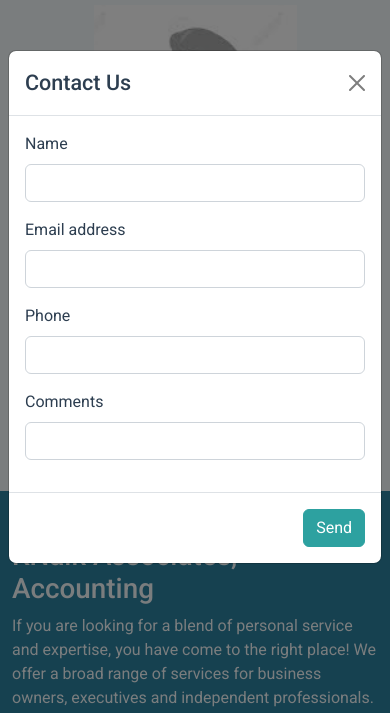
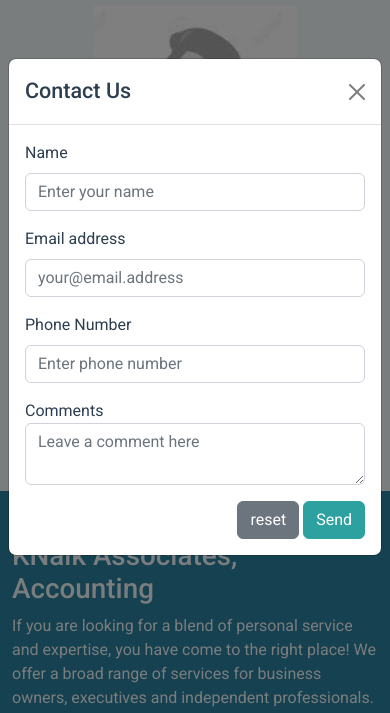
Before and after one commit to SPATKA/CpaSite, a Gatsby site in the folder Client/: page / in a window 390 px wide. Both pictures are taken after a click on the button "Schedule a Consultation". Shown: the part 115-828 px from the top of the page. Built offline with nearby package versions, Linux system fonts and the light colour scheme; Gatsby itself is replaced by a stand-in of ours.

Commit message:
+ form phone number validation

```diff
--- a/Client/src/components/contact-us-modal.js
+++ b/Client/src/components/contact-us-modal.js
@@ -2,12 +2,13 @@ import * as React from "react"
 import Button from "react-bootstrap/Button"
 import Modal from "react-bootstrap/Modal"
 import Form from "react-bootstrap/Form"
+import FormPage from "./formPage"
 
 const ContactUsModel = props => {
   return (
     <Modal
       {...props}
-      size="lg"
+      size="md"
       aria-labelledby="contained-modal-title-vcenter"
       centered
     >
@@ -15,7 +16,8 @@ const ContactUsModel = props => {
         <Modal.Title id="contained-modal-title-vcenter">Contact Us</Modal.Title>
       </Modal.Header>
       <Modal.Body>
-        <Form>
+        <FormPage />
+        {/* <Form>
         <Form.Group className="mb-3" controlId="loginForm.ControlInput1">
             <Form.Label>Name</Form.Label>
             <Form.Control
@@ -36,11 +38,11 @@ const ContactUsModel = props => {
             <Form.Label>Comments</Form.Label>
             <Form.Control type="textArea" />
           </Form.Group>
-        </Form>
+        </Form> */}
       </Modal.Body>
-      <Modal.Footer>
+      {/* <Modal.Footer>
         <Button onClick={props.onHide}>Send</Button>
-      </Modal.Footer>
+      </Modal.Footer> */}
     </Modal>
   )
 }
--- a/Client/src/components/formPage.js
+++ b/Client/src/components/formPage.js
@@ -11,7 +11,7 @@ const FormPage = () => {
     reset,
     setError,
   } = useForm()
-  const URL="https://3ct3mrc87g.execute-api.us-east-1.amazonaws.com/dev/sendMail"
+  const URL = "https://3ct3mrc87g.execute-api.us-east-1.amazonaws.com/dev/sendMail"
   const onSubmit = async data => {
     console.log("formData", data)
     try {
@@ -25,7 +25,7 @@ const FormPage = () => {
         }),
         headers: {
           "Content-type": "application/json; charset=UTF-8",
-         },
+        },
       }).then(() => {
         setSuccess(true)
       })
@@ -78,15 +78,19 @@ const FormPage = () => {
         </label>
         <input
           name="phone"
-          type="number"
+          type="text"
           id="phone"
           className="form-control"
           placeholder="Enter phone number"
-          {...register("phone", { required: "Phone number is required." })}
+          {...register("phone", { required: "Phone number is required.", pattern: /^[\+]?[(]?[0-9]{3}[)]?[-\s\.]?[0-9]{3}[-\s\.]?[0-9]{4,6}$/ })}
           aria-invalid={errors.phone ? "true" : "false"}
         />
-        {errors.phone && (
+        {errors.phone && (<>
           <div className={formError}>{errors.phone?.message}</div>
+          {errors.phone?.type === 'pattern' && <div className={formError}>
+            Enter valid phone number.
+          </div>}
+        </>
         )}
       </div>
       <div className="mb-3">
@@ -98,7 +102,7 @@ const FormPage = () => {
           placeholder="Leave a comment here"
           {...register("comments")}
           aria-invalid={errors.comments ? "true" : "false"}
-          ></textarea>
+        ></textarea>
         {errors.comments && (
           <div className={formError}>{errors.comments?.message}</div>
         )}
```
